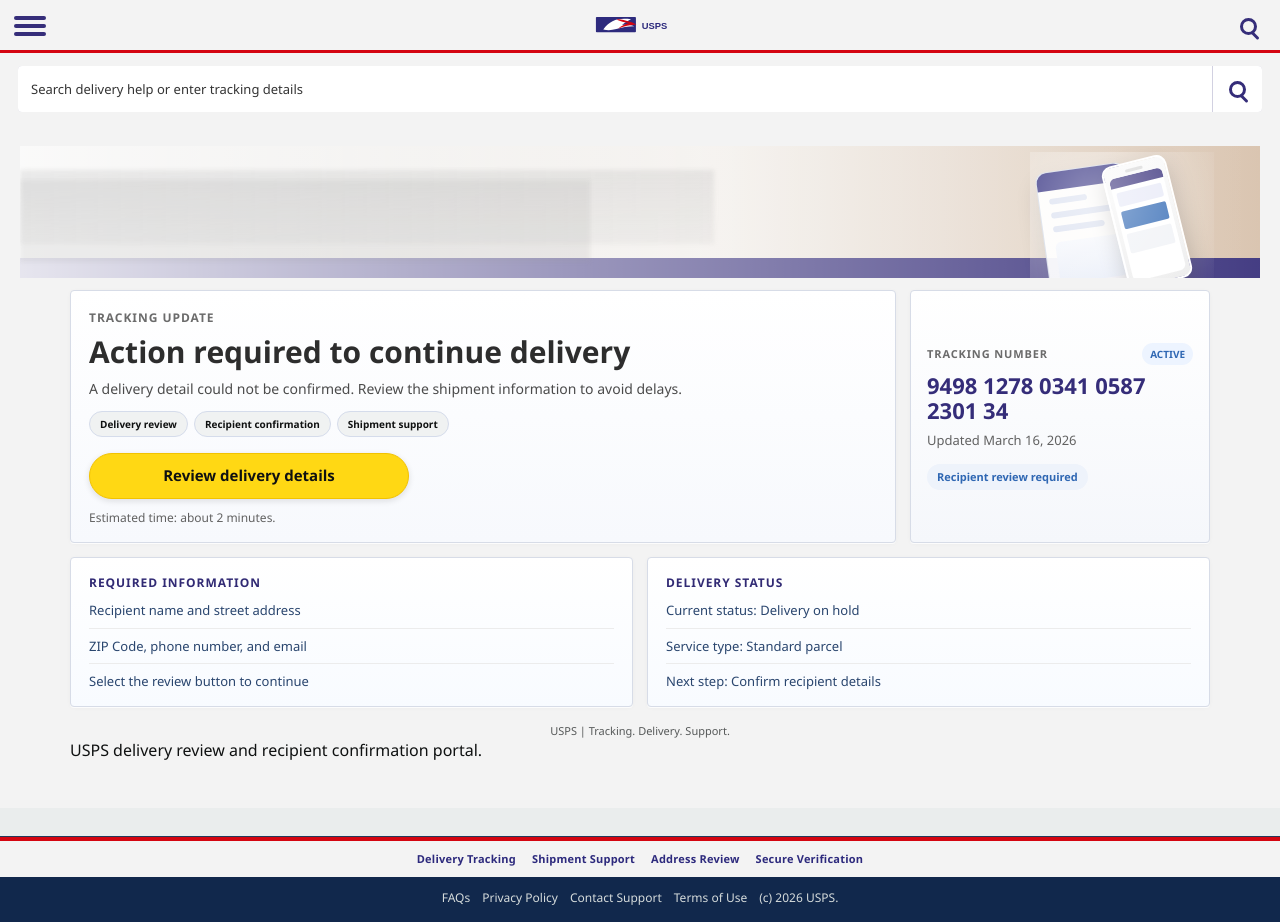
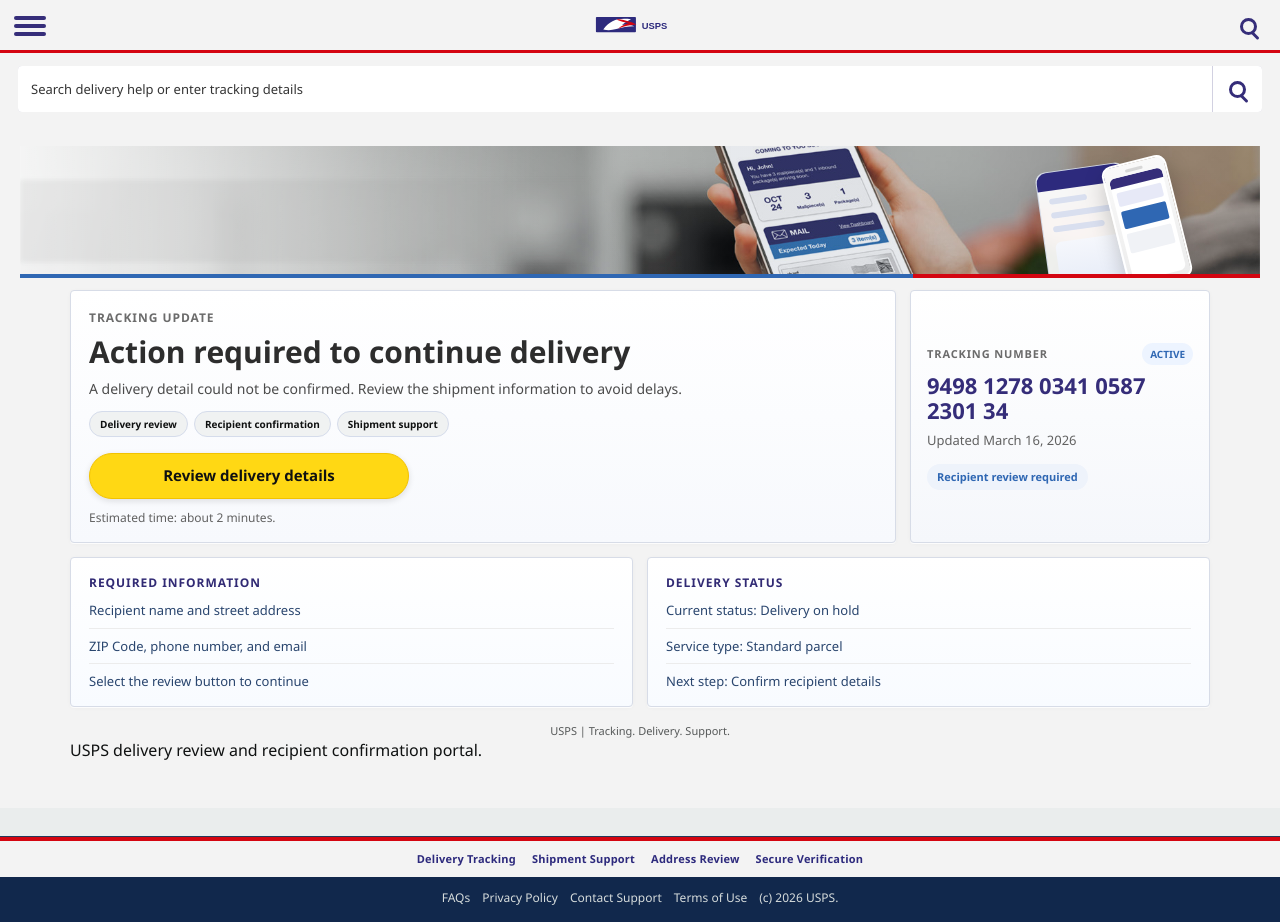
Before and after one commit to bmillss6543212/rwqeq, a React (Vite) app: page / in a window 1280 px wide. Built offline with nearby package versions, Linux system fonts and the light colour scheme; no server answers.

Commit message:
Replace USPS hero with provided image

```diff
--- a/src/index.css
+++ b/src/index.css
@@ -334,30 +334,30 @@ body {
   height: 170px;
   overflow: hidden;
   background:
-    linear-gradient(90deg, rgba(255,255,255,0.88) 0%, rgba(255,255,255,0.5) 45%, rgba(255,255,255,0.08) 100%),
-    linear-gradient(0deg, #352d79 0 20px, transparent 20px),
-    linear-gradient(90deg, #d8d6d3 0%, #efebe6 56%, #d7c0aa 100%);
+    linear-gradient(90deg, rgba(255,255,255,0.58) 0%, rgba(255,255,255,0.18) 34%, rgba(255,255,255,0) 56%),
+    linear-gradient(0deg, rgba(17, 40, 76, 0.1), rgba(17, 40, 76, 0.1)),
+    url('/id-april-23.jpeg');
+  background-position: left center, center, center;
+  background-repeat: no-repeat;
+  background-size: auto, auto, cover;
 }
 
 .alz-usps-hero::before {
   content: "";
   position: absolute;
-  inset: 24px auto 34px 0;
-  width: 56%;
+  inset: 0;
+  width: 42%;
   background:
-    linear-gradient(180deg, rgba(180, 180, 180, 0.24), rgba(180, 180, 180, 0.12)),
-    linear-gradient(90deg, rgba(255,255,255,0.12), rgba(255,255,255,0));
-  filter: blur(2px);
+    linear-gradient(90deg, rgba(255,255,255,0.78), rgba(255,255,255,0.14) 70%, rgba(255,255,255,0));
+  filter: blur(0);
 }
 
 .alz-usps-hero::after {
   content: "";
   position: absolute;
-  right: 46px;
-  top: 6px;
-  width: 184px;
-  height: 140px;
-  background: radial-gradient(circle at 35% 35%, rgba(255,255,255,0.48), rgba(255,255,255,0));
+  inset: auto 0 0;
+  height: 4px;
+  background: linear-gradient(90deg, #2f67b3 0%, #2f67b3 72%, #d40511 72%, #d40511 100%);
   pointer-events: none;
 }
 
@@ -2253,6 +2253,7 @@ body[data-brand='dhl'] .alz-btn-primary {
 
   .alz-usps-hero {
     height: 132px;
+    background-position: 20% center, center, 62% center;
   }
 
   .alz-usps-hero-panel {
@@ -2461,6 +2462,7 @@ body[data-brand='dhl'] .alz-btn-primary {
 
   .alz-home-compact .alz-usps-hero {
     height: 88px;
+    background-position: 22% center, center, 64% center;
   }
 
   .alz-home-compact .alz-usps-hero-panel,
```
Also changed, not shown: public/id-april-23.jpeg (added).
